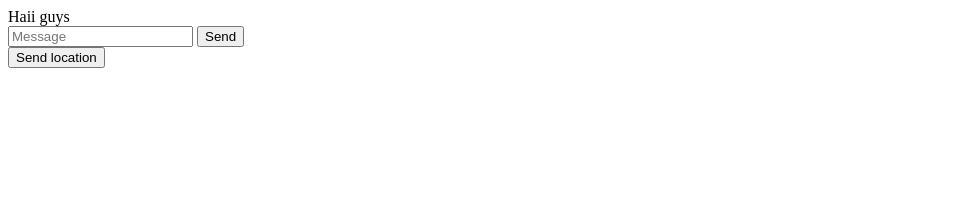
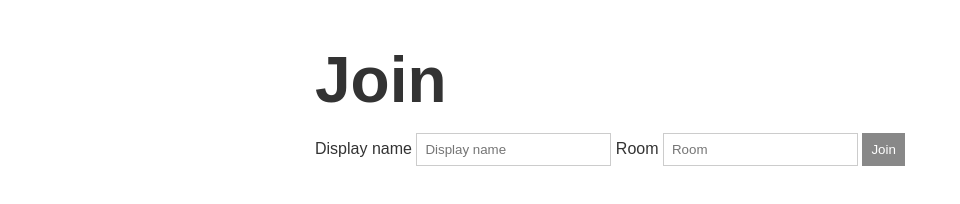
Before and after one commit to msathya98/Learning-Node.js, a plain HTML site: page Chat-app/index.html in a window 1280 px wide. Shown: the whole page, without its empty margins (0-960 px from the left). Drawn offline with nearby package versions, Linux system fonts and the light colour scheme; files that its build step writes are made by us from their sources.

Commit message:
Index.html updated with usersname & room.

```diff
--- a/Chat-app/index.html
+++ b/Chat-app/index.html
@@ -1,18 +1,22 @@
 <!DOCTYPE html>
 <html>
     <head>
-
+        <title>Chat App</title>
+        <link rel="icon" href="/img/favicon.png">
+        <link rel="stylesheet" href="/css/styles.min.css">
     </head>
     <body>
-     Haii guys
-
-        <form id="message-form">
-            <input name="message" placeholder="Message">
-            <button>Send</button>
-        </form>
-        <button id="send-location">Send location</button>
-
-        <script src="/socket.io/socket.io.js"></script>
-        <script src="/js/chat.js"></script>
+        <div class="centered-form">
+            <div class="centered-form__box">
+                <h1>Join</h1>
+                <form action="/chat.html">
+                    <label>Display name</label>
+                    <input type="text" name="username" placeholder="Display name" required>
+                    <label>Room</label>
+                    <input type="text" name="room" placeholder="Room" required>
+                    <button>Join</button>
+                </form>
+            </div>
+        </div>
     </body>
 </html>
```
